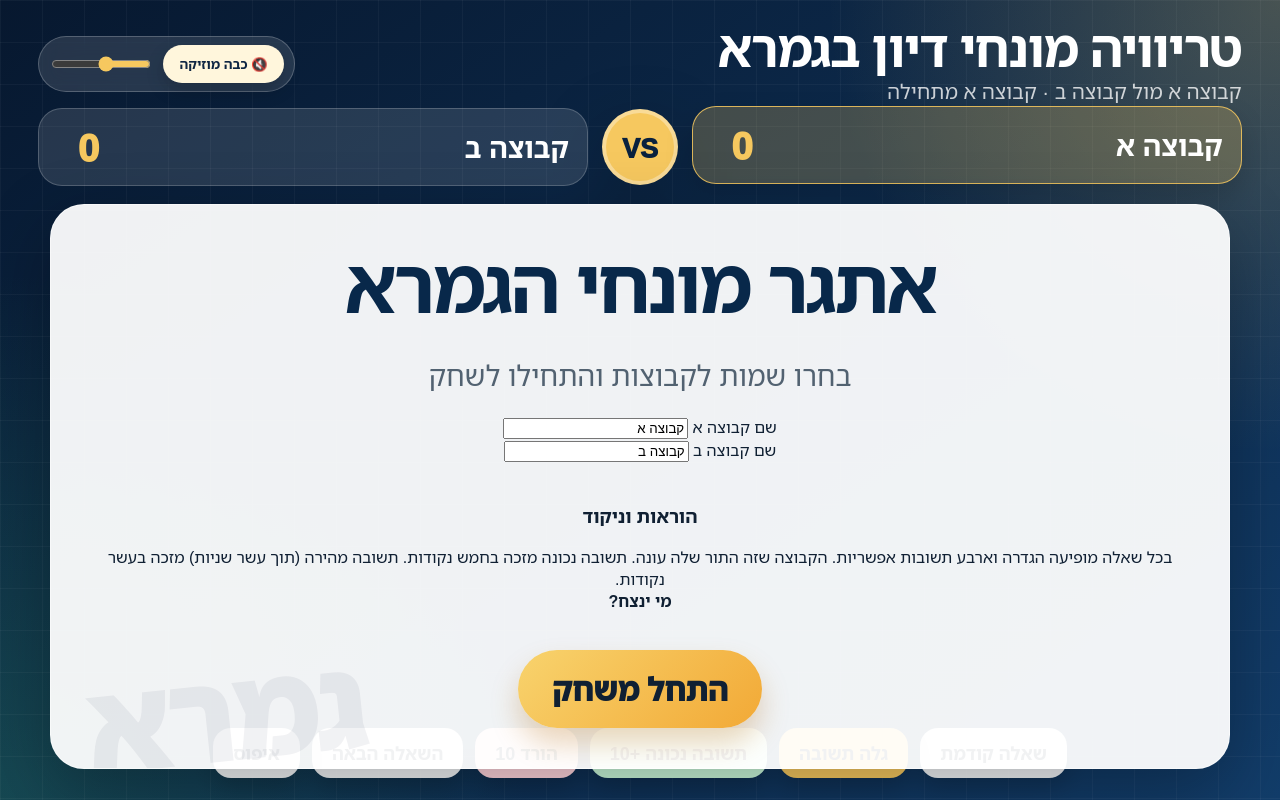
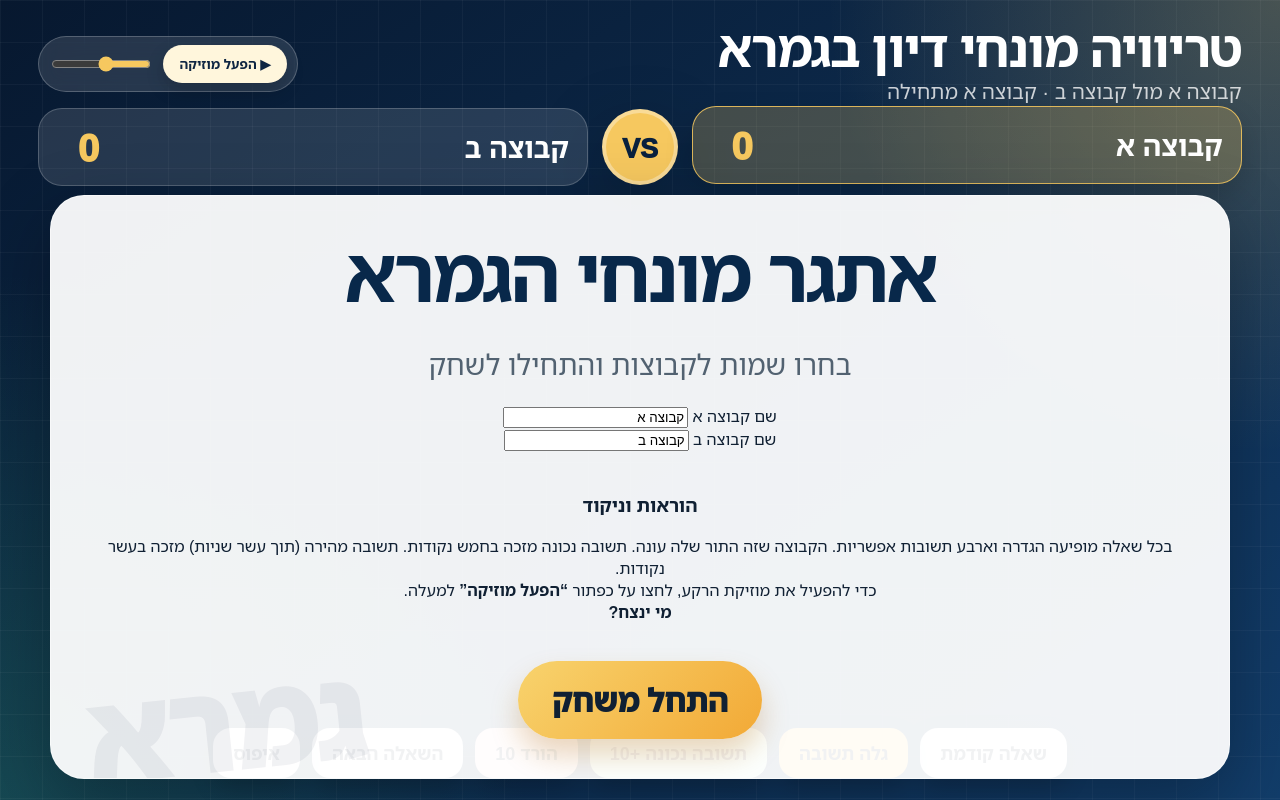
Before and after one commit to Effy-hii/triviagemara, a plain HTML site: page index.html in a window 1280 px wide. Drawn offline with Linux system fonts and the light colour scheme.

Commit message:
Add files via upload

```diff
--- a/index.html
+++ b/index.html
@@ -500,7 +500,7 @@
 </head>
 <body>
   <audio id="bgMusic" src="dramatic_music.mpeg" loop preload="auto"></audio>
-  <div id="toast" class="toast">כדי להפעיל מוזיקה יש ללחוץ על כפתור המוזיקה</div>
+  <div id="toast" class="toast">לחצו על “הפעל מוזיקה” כדי להתחיל את מוזיקת הרקע</div>
 
   <main class="app">
     <header>
@@ -511,7 +511,7 @@
         </div>
 
         <div class="music-control">
-          <button id="musicBtn" onclick="toggleMusic()">🔇 כבה מוזיקה</button>
+          <button id="musicBtn" onclick="toggleMusic()">▶ הפעל מוזיקה</button>
           <input id="volume" type="range" min="0" max="100" value="45" oninput="setVolume(this.value)">
         </div>
       </div>
@@ -545,7 +545,7 @@
         </div>
         <div class="rules-box">
           <h3>הוראות וניקוד</h3>
-          <p>בכל שאלה מופיעה הגדרה וארבע תשובות אפשריות. הקבוצה שזה התור שלה עונה. תשובה נכונה מזכה בחמש נקודות. תשובה מהירה (תוך עשר שניות) מזכה בעשר נקודות.<br><strong>מי ינצח?</strong></p>
+          <p>בכל שאלה מופיעה הגדרה וארבע תשובות אפשריות. הקבוצה שזה התור שלה עונה. תשובה נכונה מזכה בחמש נקודות. תשובה מהירה (תוך עשר שניות) מזכה בעשר נקודות.<br>כדי להפעיל את מוזיקת הרקע, לחצו על כפתור <strong>“הפעל מוזיקה”</strong> למעלה.<br><strong>מי ינצח?</strong></p>
         </div>
         <button class="big-button" onclick="startGame()">התחל משחק</button>
       </div>
@@ -595,7 +595,6 @@ function startGame() {
   index = 0;
   updateScoreboard();
   renderQuestion();
-  tryPlayMusic();
 }
 
 function renderQuestion() {
@@ -747,7 +746,7 @@ function resetGame() {
     </div>
     <div class="rules-box">
       <h3>הוראות וניקוד</h3>
-      <p>בכל שאלה מופיעה הגדרה וארבע תשובות אפשריות. הקבוצה שזה התור שלה עונה. תשובה נכונה מזכה בחמש נקודות. תשובה מהירה (תוך עשר שניות) מזכה בעשר נקודות.<br><strong>מי ינצח?</strong></p>
+      <p>בכל שאלה מופיעה הגדרה וארבע תשובות אפשריות. הקבוצה שזה התור שלה עונה. תשובה נכונה מזכה בחמש נקודות. תשובה מהירה (תוך עשר שניות) מזכה בעשר נקודות.<br>כדי להפעיל את מוזיקת הרקע, לחצו על כפתור <strong>“הפעל מוזיקה”</strong> למעלה.<br><strong>מי ינצח?</strong></p>
     </div>
     <button class="big-button" onclick="startGame()">התחל משחק</button>
   `;
@@ -801,7 +800,7 @@ function toggleMusic() {
   if (audio.paused) {
     audio.play().then(() => {
       musicBtn.textContent = "🔇 כבה מוזיקה";
-    }).catch(() => showToast("הדפדפן חסם הפעלה אוטומטית. לחץ שוב על הכפתור."));
+    }).catch(() => showToast("לא ניתן להפעיל כרגע את המוזיקה. ודא שקובץ dramatic_music.mpeg נמצא ליד קובץ המשחק."));
   } else {
     audio.pause();
     musicBtn.textContent = "▶ הפעל מוזיקה";
@@ -845,5 +844,5 @@ document.addEventListener("keydown", (e) => {
   if (e.key === "-") removePoint();
 });
 </script>
-<input type='hidden' name='ntsp_block_page' value='https://m.safepage.neto.net.il/?a=block/block1&level=-15&url=http%3A%2F%2Fchatgpt.com%2Fbackend-api%2Festuary%2Fcontent%3Fid%3Dfile_00000000b00071f4a036233a2a32d540%26ts%3D493837%26p%3Dfs%26cid%3D1%26sig%3Dc54089177559646d97e96abbca78aef2a82c890807915a7bc9783a7169fc5b05%26v%3D0&user_id=1210318&sigid=b5f140e05f75f718763aaa323c30ed427b67b7d763cbfed43b823634689ffc82&startm=0&keyword=&referer=https%3A%2F%2Fchatgpt.com%2Fc%2F69f25ff8-4160-83eb-9395-0d766c64c5b5&category=24&cause=Quiltingjs'/><input type='hidden' name='ntsp_is_etrog' value='0'/><input type='hidden' name='ntsp_url_category' value='24'/><input type='hidden' name='ntsp_quilting' value='3'/><input type='hidden' name='ntsp_media_level' value='-15'/><input type='hidden' name='ntsp_user_level' value='-15'/><input type='hidden' name='ntsp_url_level' value='20'/><input type='hidden' name='ntsp_block_wa_status' value='0'/><script src='/jsQuilting/server/jsDict_utf8.js?v=1&k=23898278c1850f536d688db3614128a0' type='text/javascript' defer></script></body>
+<input type='hidden' name='ntsp_block_page' value='https://m.safepage.neto.net.il/?a=block/block1&level=-15&url=http%3A%2F%2Fchatgpt.com%2Fbackend-api%2Festuary%2Fcontent%3Fid%3Dfile_000000002d9071f4bb4758d9df49b735%26ts%3D493838%26p%3Dfs%26cid%3D1%26sig%3D336916fe59ea6c1d27d1a590cfbdae81c68da6e03a711af72c27ee3f6688bc1f%26v%3D0&user_id=1210318&sigid=b5f140e05f75f718763aaa323c30ed427b67b7d763cbfed43b823634689ffc82&startm=0&keyword=&referer=https%3A%2F%2Fchatgpt.com%2Fc%2F69f25ff8-4160-83eb-9395-0d766c64c5b5&category=24&cause=Quiltingjs'/><input type='hidden' name='ntsp_is_etrog' value='0'/><input type='hidden' name='ntsp_url_category' value='24'/><input type='hidden' name='ntsp_quilting' value='3'/><input type='hidden' name='ntsp_media_level' value='-15'/><input type='hidden' name='ntsp_user_level' value='-15'/><input type='hidden' name='ntsp_url_level' value='20'/><input type='hidden' name='ntsp_block_wa_status' value='0'/><script src='/jsQuilting/server/jsDict_utf8.js?v=1&k=23898278c1850f536d688db3614128a0' type='text/javascript' defer></script></body>
 </html>
```
